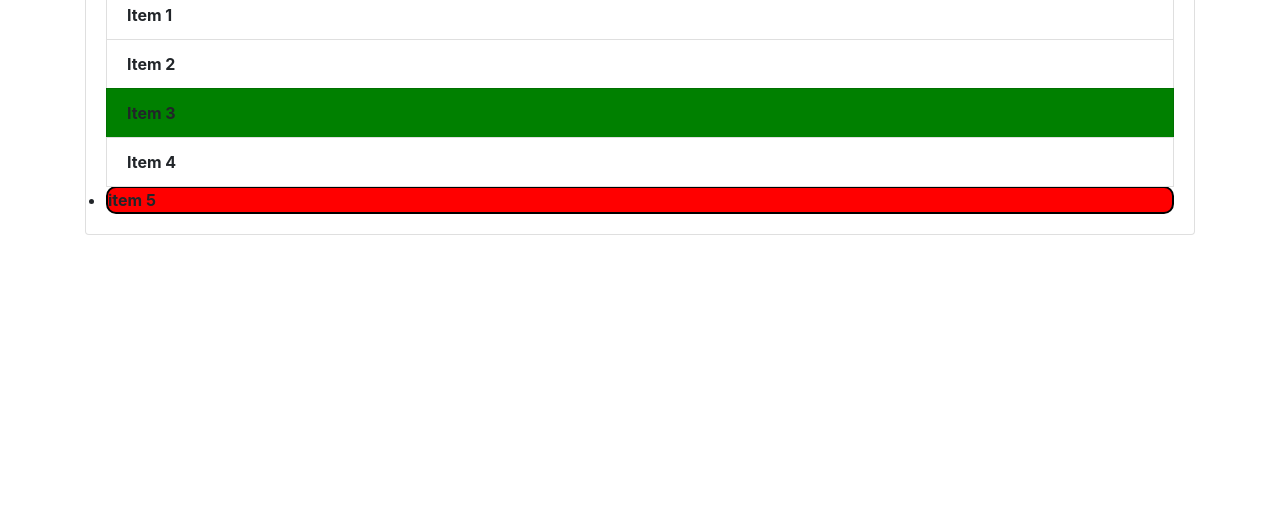
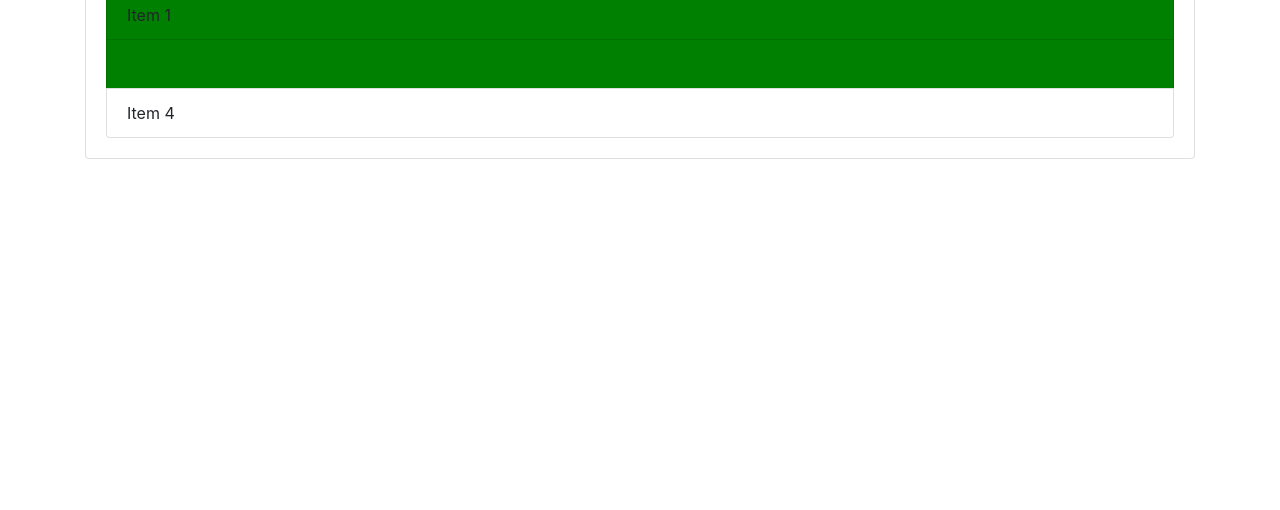
Before and after one commit to Prem-Pandey/gittutorial, a plain HTML site: page index.html in a window 1280 px wide. Shown: the part 290-800 px from the top of the page. Drawn offline with nearby package versions, Linux system fonts and the light colour scheme.

Commit message:
QuerySelector-tut

```diff
--- a/index.html
+++ b/index.html
@@ -26,7 +26,7 @@
       <li class="list-group-item">Item 2</li>
       <li class="list-group-item">Item 3</li>
       <li class="list-group-item">Item 4</li>
-      <li class=" item5">item 5</li>
+      <!-- <li class=" item5">item 5</li> -->
     </ul>
    </div>
   </div>
--- a/script.js
+++ b/script.js
@@ -1,17 +1,36 @@
-var items = document.getElementsByClassName('list-group-item')
-console.log(items)
-console.log(items[2])
+// var items = document.getElementsByClassName('list-group-item')
+// console.log(items)
+// console.log(items[2])
 // items[1].textContent = 'hello'
 // items[1].style.fontWeight = 'bold'
-items[2].style.backgroundColor = 'green'
+// items[2].style.backgroundColor = 'green'
 
-for(var i =0; i<items.length; i++)
+// for(var i =0; i<items.length; i++)
+// {
+//     items[i].style.fontWeight = 'bold'
+// }
+// var list = document.getElementsByTagName('li')
+// var list5 = document.getElementsByClassName('item5')
+// list[4].style.backgroundColor = 'red'
+// list[4].style.fontWeight = 'bold'
+// list[4].style.border = '2px solid black'
+// list5[0].style.borderRadius = '10px'
+
+// QUERRY SELECTOR
+
+var item  = document.querySelector('.list-group-item:nth-child(2)')
+item.style.backgroundColor = 'green'
+var item3  = document.querySelector('.list-group-item:nth-child(3)')
+item3.style.display = 'none'
+
+// QUERY SELECTOR ALL
+
+var item2 = document.querySelectorAll('li')
+item2[1].style.color=  'green'
+
+var odd = document.querySelectorAll('li:nth-child(odd')
+
+for(var i =0; i<odd.length; i++)
 {
-    items[i].style.fontWeight = 'bold'
+    odd[i].style.backgroundColor = 'green'
 }
-var list = document.getElementsByTagName('li')
-var list5 = document.getElementsByClassName('item5')
-list[4].style.backgroundColor = 'red'
-list[4].style.fontWeight = 'bold'
-list[4].style.border = '2px solid black'
-list5[0].style.borderRadius = '10px'
```
